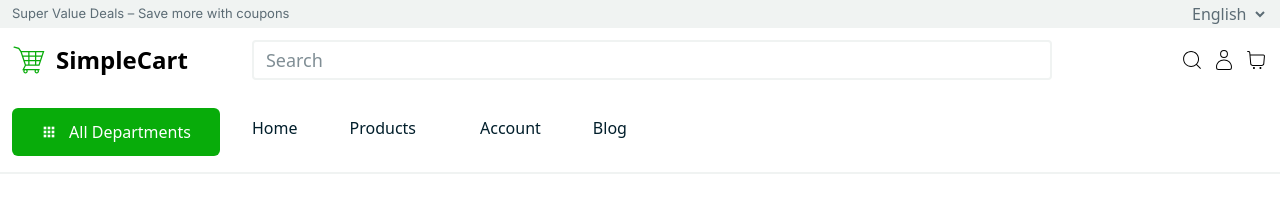
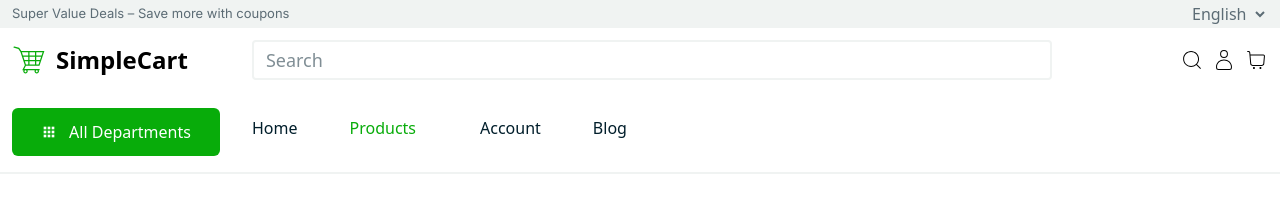
Before and after one commit to teajhaney/simple-fresh-supermarket, a React (Vite) app: page /products-page in a window 1280 px wide. Shown: the top 202 px of the page. Built offline with nearby package versions, Linux system fonts and the light colour scheme.

Commit message:
feat: update NavigationBar, OptionMenu, and SideBarNav components; improve active link styling and simplify class handling

```diff
--- a/src/components/NavigationBar.jsx
+++ b/src/components/NavigationBar.jsx
@@ -127,9 +127,7 @@ const NavigationBar = () => {
           <ul className=" flex gap-10 items-center cursor-pointer">
             <NavLink
               to="/"
-              className={({ isActive }) =>
-                isActive ? "text-primary font-bold" : ""
-              }>
+              className={({ isActive }) => (isActive ? "text-primary" : "")}>
               Home
             </NavLink>
             {/* shop */}
@@ -144,9 +142,7 @@ const NavigationBar = () => {
             <li>
               <NavLink
                 to="/blog"
-                className={({ isActive }) =>
-                  isActive ? "text-primary font-bold" : ""
-                }>
+                className={({ isActive }) => (isActive ? "text-primary" : "")}>
                 Blog
               </NavLink>
             </li>
--- a/src/components/OptionMenu.jsx
+++ b/src/components/OptionMenu.jsx
@@ -1,16 +1,23 @@
 import React, { useState } from "react";
-import { NavLink } from "react-router-dom";
+import { NavLink, useLocation } from "react-router-dom";
 
 const OptionMenu = ({ navItem, navDropDownItems }) => {
   const [isOpen, setIsOpen] = useState(false);
-
-  // Check if any dropdown item is active
-
+    const location = useLocation();
+const isActive =
+  (navItem === "Products" &&
+    (location.pathname.startsWith("/products") ||
+      location.pathname === "/cart")) ||
+  (navItem === "Account" &&
+    (location.pathname.startsWith("/sign-in") ||
+      location.pathname === "/sign-up"));
   return (
     <div className="relative">
       {/* Select Box */}
       <div
-        className="gap-3 items-center p-3 rounded-md cursor-pointer"
+        className={`gap-3 items-center p-3 rounded-md cursor-pointer ${
+          isActive ? "text-primary" : ""
+        }`}
         onMouseEnter={() => setIsOpen(true)}
         onMouseLeave={() => setIsOpen(false)}>
         <span>{navItem}</span>
--- a/src/components/SideBarNav.jsx
+++ b/src/components/SideBarNav.jsx
@@ -68,7 +68,7 @@ const SideBarNav = () => {
           to="/"
           onClick={() => setActiveSideBarNav((prevState) => !prevState)}
           className={({ isActive }) =>
-            isActive ? "bg-primary font-bold  rounded-lg" : ""
+            isActive ? "bg-primary text-white rounded-lg" : ""
           }>
           <div className="w-full  px-2 py-3  ">Home</div>
         </NavLink>
@@ -76,7 +76,7 @@ const SideBarNav = () => {
           to="/products-page"
           onClick={() => setActiveSideBarNav((prevState) => !prevState)}
           className={({ isActive }) =>
-            isActive ? "bg-primary font-bold  rounded-lg" : ""
+            isActive ? "bg-primary text-white rounded-lg" : ""
           }>
           <div className="w-full  px-2 py-3  ">Products</div>
         </NavLink>
@@ -84,7 +84,7 @@ const SideBarNav = () => {
           to="/cart"
           onClick={() => setActiveSideBarNav((prevState) => !prevState)}
           className={({ isActive }) =>
-            isActive ? "bg-primary font-bold  rounded-lg" : ""
+            isActive ? "bg-primary text-white rounded-lg" : ""
           }>
           <div className="w-full  px-2 py-3  ">Cart</div>
         </NavLink>
@@ -92,7 +92,7 @@ const SideBarNav = () => {
           to="/blog"
           onClick={() => setActiveSideBarNav((prevState) => !prevState)}
           className={({ isActive }) =>
-            isActive ? "bg-primary font-bold  rounded-lg" : ""
+            isActive ? "bg-primary text-white rounded-lg" : ""
           }>
           <div className="w-full  px-2 py-3  ">Blog</div>
         </NavLink>
@@ -102,7 +102,7 @@ const SideBarNav = () => {
         <NavLink
           to="/sign-in"
           className={({ isActive }) =>
-            isActive ? "text-primary font-bold  rounded-lg" : ""
+            isActive ? "text-primary rounded-lg" : ""
           }
           onClick={() => setActiveSideBarNav((prevState) => !prevState)}>
           <div className="flex gap-3 items-center text-md">
--- a/src/pages/SignInPage.jsx
+++ b/src/pages/SignInPage.jsx
@@ -74,15 +74,13 @@ const SignInPage = () => {
           variants={productListVariantsXleft}
           initial="hidden"
           animate="visible"
-          className="w-full bg-amber-700"
+          className="w-full"
           exit="hidden">
-
           <img
             src="https://freshcart77.myshopify.com/cdn/shop/files/signin.png?v=1724218593"
             alt="Sign in illustration"
             className="object-cover"
           />
-
         </motion.div>
         {/* form */}
         <motion.div
@@ -91,7 +89,6 @@ const SignInPage = () => {
           animate="visible"
           className="flex flex-col items-center w-full justify-center"
           exit="hidden">
-
           {/* Form Component */}
           <form
             className="bg-white rounded-lg border-2 border-primary px-8 p-10 w-96 lg:w-full  flex flex-col gap-3"
@@ -128,9 +125,7 @@ const SignInPage = () => {
                 placeholder="Enter your password"
               />
               {errors.password && (
-                  <p className="text-red-500 text-xs italic">
-                    {errors.password}
-                  </p>
+                <p className="text-red-500 text-xs italic">{errors.password}</p>
               )}
             </div>
             <p className="text-primary">Lost your password?</p>
@@ -151,7 +146,6 @@ const SignInPage = () => {
               Register
             </NavLink>
           </form>
-
         </motion.div>
       </div>
     </div>
--- a/src/pages/SignUpPage.jsx
+++ b/src/pages/SignUpPage.jsx
@@ -84,15 +84,13 @@ const SignUpPage = () => {
           variants={productListVariantsXleft}
           initial="hidden"
           animate="visible"
-                 className="w-full bg-amber-700"
+          className="w-full"
           exit="hidden">
-
           <img
             src="https://freshcart77.myshopify.com/cdn/shop/files/signin.png?v=1724218593"
             alt="Sign up illustration"
             className="object-cover"
           />
-
         </motion.div>
         {/* form */}
         <motion.div
```
Lines whose indentation alone changed are shown as unchanged.
